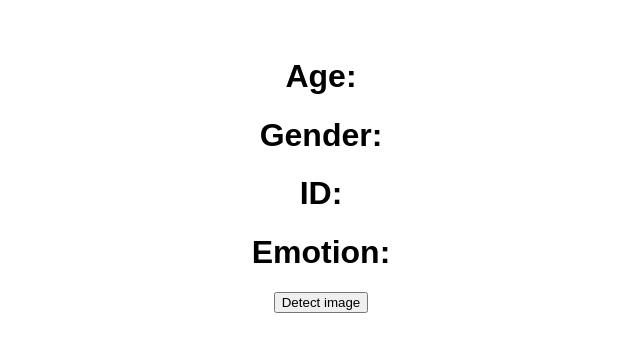
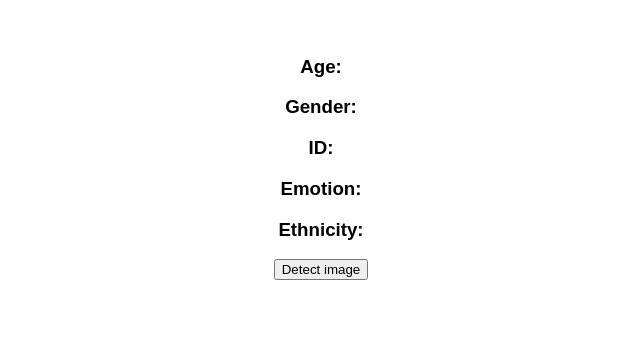
Before and after one commit to df-hackdays/canada-learning-faces, a React (Create React App) app: page / in a window 1280 px wide. Shown: the part 117-468 px from the top of the page, without its empty margins (319-959 px from the left). Built offline with nearby package versions, Linux system fonts and the light colour scheme; no server answers.

Commit message:
More code

```diff
--- a/src/App.js
+++ b/src/App.js
@@ -17,30 +17,40 @@ const config2 = {
   }
 };
 
+const config3 = {
+  headers: {
+    app_id: 'f2d8b47f',
+    app_key: 'c07250b16f903181a72200eccc26fbd1',
+    'Content-Type': 'application/json'
+  }
+};
 
 function getKeyByValue(object, value) {
   return Object.keys(object).find(key => object[key] === value);
 }
 
 const genderDetect = gender => {
-  if (gender.type === 'M'){ return 'Male';}
-  if (gender.type === 'F'){ return 'Female';}
-}
+  if (gender.type === 'M') { return 'Male'; }
+  if (gender.type === 'F') { return 'Female'; }
+};
 
 const getKeyWithMaxValue = data => {
   const max = Math.max(...Object.values(data));
   return getKeyByValue(data, max);
-}
-
+};
 
 const ethnicityDetect = data => {
-  const newData = {asian: data.asian, black: data.black, hispanic: data.hispanic, white: data.white};
+  const newData = { asian: data.asian, black: data.black, hispanic: data.hispanic, white: data.white };
   return getKeyWithMaxValue(newData);
-}
+};
 
-function b64toBlob(b64Data, contentType, sliceSize) {
-  contentType = contentType || '';
-  sliceSize = sliceSize || 512;
+const b64ToOctet = (imageSrc) => {
+  var block = imageSrc.split(';');
+  // get the real base64 content of the file
+  var b64Data = block[1].split(',')[1];
+
+  const contentType = '';
+  const sliceSize = 512;
 
   var byteCharacters = atob(b64Data);
   var byteArrays = [];
@@ -58,29 +68,26 @@ function b64toBlob(b64Data, contentType, sliceSize) {
     byteArrays.push(byteArray);
   }
 
-  var blob = new Blob(byteArrays, {type: contentType});
+  var blob = new Blob(byteArrays, { type: contentType });
   return blob;
-}
+};
 
 class WebcamCapture extends React.Component {
   setRef = webcam => {
     this.webcam = webcam;
   };
 
-  state = {age: null, ethnicity: null, gender: null, id: null, emotion: null};
-  componentDidMount () {
+  state = { age: null, ethnicity: null, gender: null, id: null, emotion: null };
+  componentDidMount() {
     setInterval(this.detect, 7000);
   }
   detect = () => {
+    try {
       const imageSrc = this.webcam.getScreenshot();
-    var block = imageSrc.split(";");
-// Get the content type of the image
-    var contentType = block[0].split(":")[1];// In this case "image/gif"
-// get the real base64 content of the file
-    var realData = block[1].split(",")[1];
-    axios.post('https://westcentralus.api.cognitive.microsoft.com/face/v1.0/detect?returnFaceId=true&returnFaceLandmarks=false&returnFaceAttributes=age,gender,emotion', b64toBlob(realData), config)
+      const octet = b64ToOctet(imageSrc);
+      axios.post('https://westcentralus.api.cognitive.microsoft.com/face/v1.0/detect?returnFaceId=true&returnFaceLandmarks=false&returnFaceAttributes=age,gender,emotion', octet, config)
         .then(res => {
-        try {
+          if (res.data[0]) {
             const data = res.data[0].faceAttributes;
             // console.log(data);
             console.log(data.emotion);
@@ -93,38 +100,47 @@ class WebcamCapture extends React.Component {
             // id: res.data[0].faceId
             // ethnicity: ethnicityDetect(data)
             });
-          axios.post('https://westcentralus.api.cognitive.microsoft.com/face/v1.0/findsimilars',{
-              "faceId": res.data[0].faceId,
-              "faceListId": "test",
-              "maxNumOfCandidatesReturned": 10,
-              "mode": "matchPerson"
-            },config2
+            axios.post('https://westcentralus.api.cognitive.microsoft.com/face/v1.0/findsimilars', {
+              'faceId': res.data[0].faceId,
+              'faceListId': 'test',
+              'maxNumOfCandidatesReturned': 10,
+              'mode': 'matchPerson'
+            }, config2
             )
               .then(res => {
                 console.log(res.data);
                 if (res.data.length === 0) {
-                axios.post('https://westcentralus.api.cognitive.microsoft.com/face/v1.0/facelists/test/persistedFaces', b64toBlob(realData), config)
+                  axios.post('https://westcentralus.api.cognitive.microsoft.com/face/v1.0/facelists/test/persistedFaces', octet, config)
                     .then(res => {
                       console.log(res.data);
-                    this.setState({id: `new user - ${res.data.persistedFaceId}` });
-                  })
+                      this.setState({ id: `new user - ${res.data.persistedFaceId}` });
+                      axios.post('https://api.kairos.com/detect', { image: imageSrc }, config3)
+                        .then(res => {
+                          const e = ethnicityDetect(res.data.images[0].faces[0].attributes);
+                          this.setState({ ethnicity: e });
+                        });
+                    });
                 } else {
-                this.setState({id: `known user - ${res.data[0].persistedFaceId}`});
+                  this.setState({ id: `known user - ${res.data[0].persistedFaceId}` });
+                // axios.post('https://api.kairos.com/detect', {image: imageSrc}, config3)
+                //   .then(res => {
+                //     const e = ethnicityDetect(res.data.images[0].faces[0].attributes)
+                //     this.setState({ethnicity: e})
+                //   })
                 }
-            })
-
+              });
+          }
+        });
     } catch (e) {
 
     }
-
-      })
   };
 
   render() {
     const videoConstraints = {
       width: 1280,
       height: 720,
-      facingMode: "user"
+      facingMode: 'user'
     };
 
     return (
@@ -135,18 +151,16 @@ class WebcamCapture extends React.Component {
           screenshotFormat="image/jpeg"
           videoConstraints={videoConstraints}
         />
-        <h1>Age: {this.state.age}</h1>
-        <h1>Gender: {this.state.gender}</h1>
-        <h1>ID: {this.state.id}</h1>
-        <h1>Emotion: {this.state.emotion}</h1>
-        {/*<h1>Ethnicity: {this.state.ethnicity}</h1>*/}
+        <h3>Age: {this.state.age}</h3>
+        <h3>Gender: {this.state.gender}</h3>
+        <h3>ID: {this.state.id}</h3>
+        <h3>Emotion: {this.state.emotion}</h3>
+        <h3>Ethnicity: {this.state.ethnicity}</h3>
         <button onClick={this.detect}>Detect image</button>
       </div>
     );
   }
 }
-
-
 
 class App extends Component {
   render() {
```
Also changed, not shown: 1 other file (tests, documents, lock files or other folders). Lines whose indentation alone changed are shown as unchanged.
